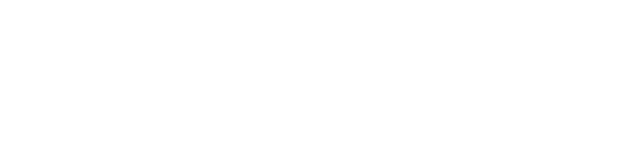
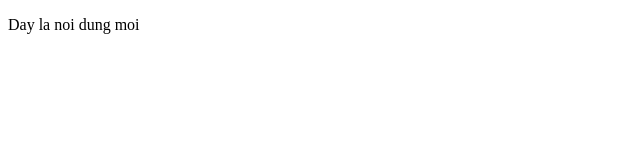
Before and after one commit to npv34/demo-using-git, a plain HTML site: page index.html in a window 1280 px wide. Shown: the whole page, without its empty margins (0-640 px from the left). Drawn offline with Linux system fonts and the light colour scheme.

Commit message:
Update index.html

```diff
--- a/index.html
+++ b/index.html
@@ -5,6 +5,6 @@
     <title>Title</title>
 </head>
 <body>
-
+    <p>Day la noi dung moi</p>
 </body>
 </html>
```
